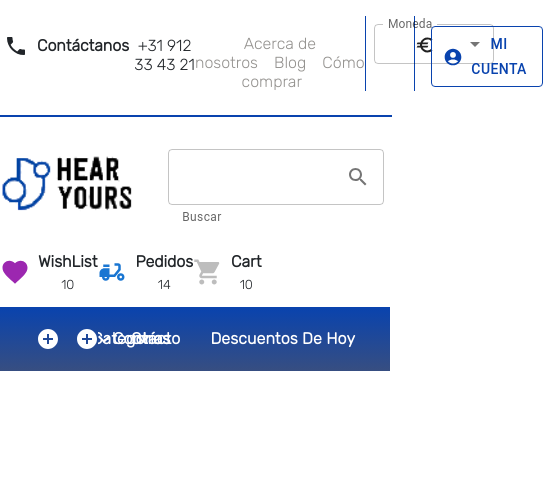
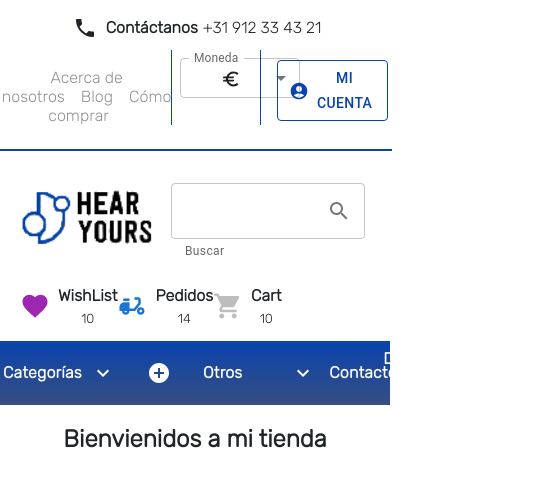
Before and after one commit to cristiansanm/e-commerce-ch, a React (Create React App) app: page / in a window 390 px wide. Shown: the top 486 px of the page, 543 px wide, since content can reach past the window. Built offline with nearby package versions, Linux system fonts and the light colour scheme.

Commit message:
Adding ItemList and swapping the folder locations

```diff
--- a/src/assets/css/HomeStyles/Header.scss
+++ b/src/assets/css/HomeStyles/Header.scss
@@ -1,6 +1,13 @@
 .header__container{
     max-width: 1320px;
     margin: 0 auto;
+}
+@media only screen and (max-width: 1320px) {
+    .header__container{
+        max-width: 1320px;
+        margin: 0 auto;
+        padding: 0 20px
+    }
 }
 /*#c2beb9*/
 .phone__contact{
--- a/src/components/Home/Headers/FirstCompContact.jsx
+++ b/src/components/Header/HeadersComp/FirstCompContact.jsx
@@ -1,13 +1,35 @@
 import { Box, Button, Grid } from '@mui/material'
 import React from 'react';
 import { makeStyles } from '@mui/styles';
-import "./../../../assets/css/HomeStyles/Header.scss"
+import './../../../assets/css/HomeStyles/Header.scss';
 import PhoneIcon from '@mui/icons-material/Phone';
 import ControlledSelect from './ControlledSelect';
 import AccountCircleIcon from '@mui/icons-material/AccountCircle';
 const useStyles = makeStyles({
-    second__part :{
+    secondPart :{
         display: 'flex',
+        justifyContent : 'flex-end',
+        '@media (max-width: 1198px)':{
+            justifyContent : 'center',
+        }
+    },
+    phoneContact: {
+        display: 'flex',
+        justifyContent: 'flex-start',
+        paddingTop: '18px',
+        height: '24px',
+       '& h4':{
+            margin: 0,
+        },
+        '& span':{
+            marginLeft: '5px',
+            marginTop: '2px',
+        },
+        '@media (max-width: 1198px)':{
+            justifyContent : 'center',
+            marginBottom: '10px',
+            paddingTop: 0,
+        }
     },
     accountButton:{
         backgroundColor: 'black'
@@ -18,14 +40,14 @@ function FirstCompContact() {
     return (
         <div className="header__container">
             <Grid py={2} container xs={12}>
-                <Grid item xs={6}>
-                    <div className="phone__contact">
+                <Grid item lg={3} md={12} sm={12} xs={12}>
+                    <div className={classes.phoneContact}>
                         <PhoneIcon sx={{height: "100%", fontSize: "2rem"}}/>
                         <span><h4>Contáctanos</h4></span>
                         <span>+31 912 33 43 21</span>
                     </div>
                 </Grid>
-                <Grid className={classes.second__part} item xs={6}>
+                <Grid className={classes.secondPart} item lg={9} md={12} sm={12} xs={12}>
                     <div className="links__header">
                         <Box component="a"><a href="#">Acerca de nosotros</a></Box>
                         <Box component="a" mx={2}><a href="#">Blog</a></Box>
--- a/src/components/Home/Headers/SecondCompHeader.jsx
+++ b/src/components/Header/HeadersComp/SecondCompHeader.jsx
@@ -2,8 +2,8 @@ import React from 'react';
 import { Grid } from '@mui/material';
 import { makeStyles } from '@mui/styles';
 import logo from "./../../../assets/img/logo_edited.png"
-import "./../../../assets/css/HomeStyles/Header.scss"
-import TextInput from '../../UICommonComp/TextInput';
+import './../../../assets/css/HomeStyles/Header.scss'
+import TextInput from './../../UICommonComp/TextInput';
 import QuickActions from './QuickActions';
 const useStyles = makeStyles({
     gridContainer:{
--- a/src/components/Home/ContainerHome.jsx
+++ b/src/components/Home/ContainerHome.jsx
@@ -1,13 +1,14 @@
 import React from 'react'
 import NavBar from '../NavBar/NavBar'
-
-import Header from './Header';
+import HeaderContainer from './../Header/HeaderContainer'
+import ItemListContainer from './ItemList/ItemListContainer'
 
 function ContainerHome() {
     return (
         <div>
-            <Header/>
+            <HeaderContainer/>
             <NavBar/>
+            <ItemListContainer greeting="Bienvienidos a mi tienda"/>
         </div>
     )
 }
--- /dev/null
+++ b/src/components/Home/ItemList/ItemListContainer.jsx
@@ -0,0 +1,11 @@
+import React from 'react'
+
+function ItemListContainer({greeting}) {
+    return (
+        <div>
+            <h2>{greeting}</h2>
+        </div>
+    )
+}
+
+export default ItemListContainer
--- a/src/components/NavBar/ControlledSelectNB.jsx
+++ b/src/components/NavBar/ControlledSelectNB.jsx
@@ -21,6 +21,7 @@ export default function ControlledSelectNB({header, listCategory, formatLink}) {
           {
               width: "10%",
               maxWidth: 360,
+              minWidth: 200,
               background: 'linear-gradient(to bottom, #0943AEFF, #374e81);',
               '& a': {
                   textDecoration: 'none',
```
Also changed, not shown: src/components/Header/HeaderContainer.jsx (renamed from src/components/Home/Header.jsx, +4 -4 lines), src/components/Header/HeadersComp/ControlledSelect.jsx (renamed from src/components/Home/Headers/ControlledSelect.jsx), src/components/Header/HeadersComp/QuickActions.jsx (renamed from src/components/Home/Headers/QuickActions.jsx).
